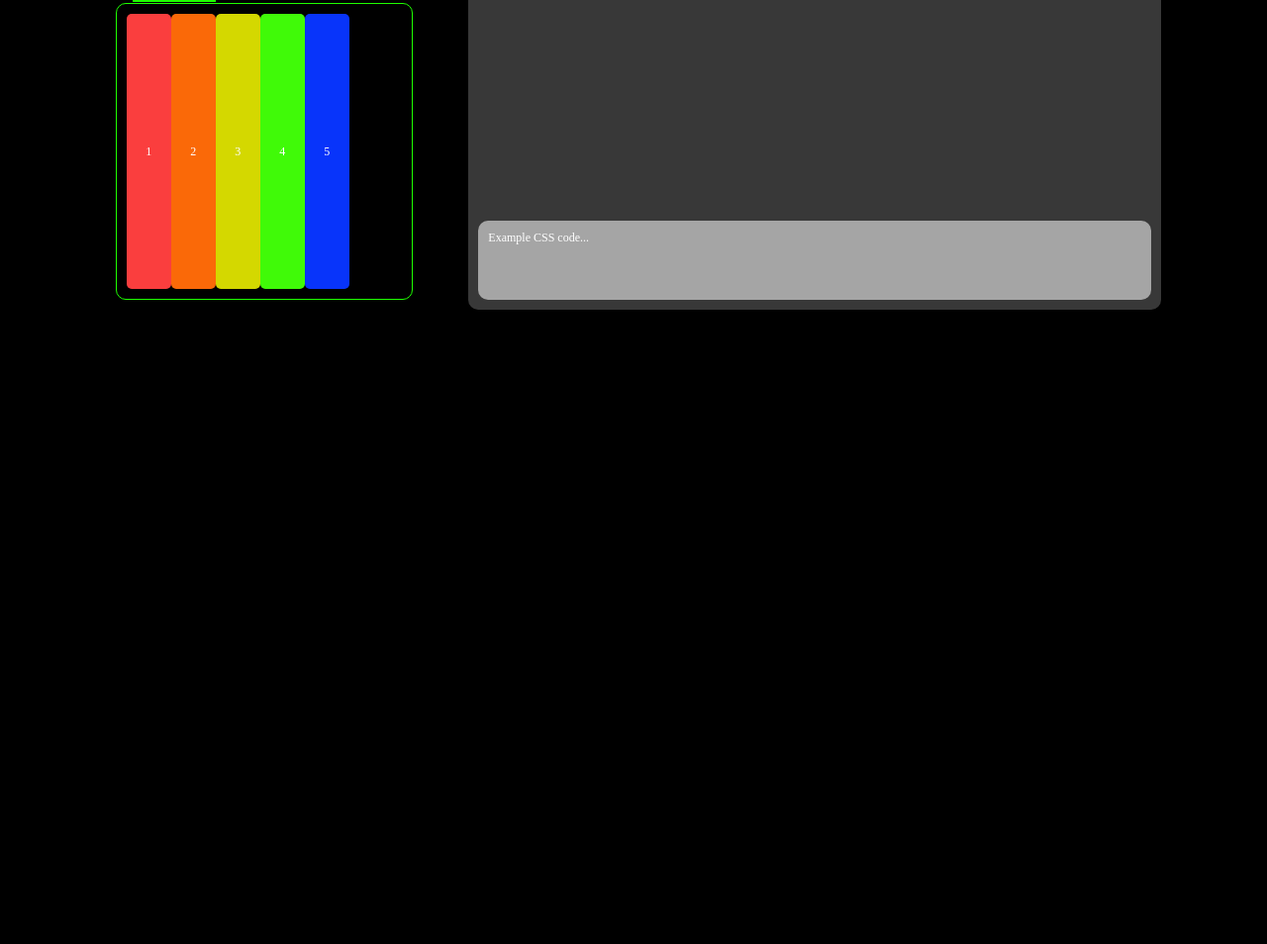
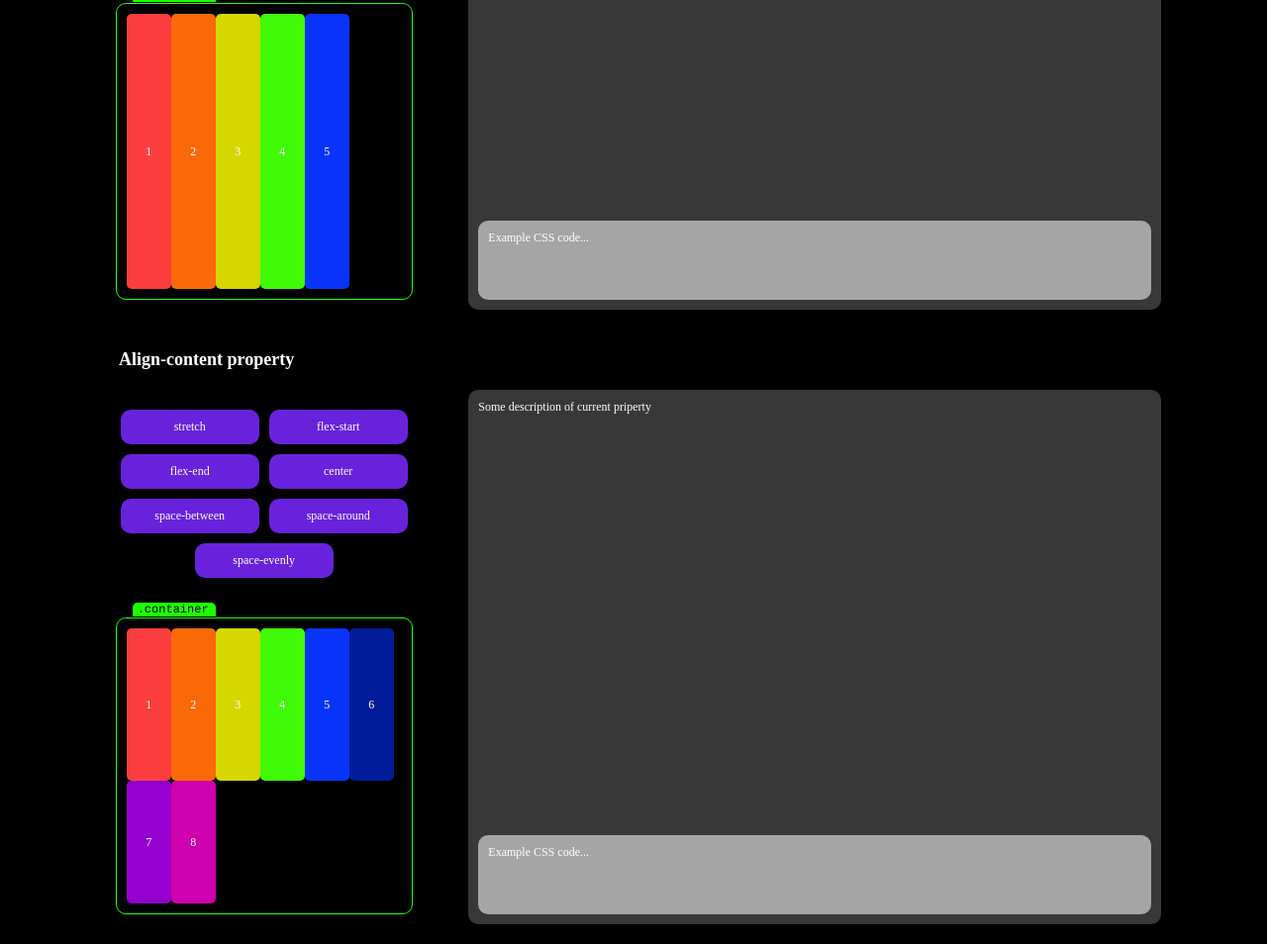
Before and after one commit to AlxLebedev/flexbox-visual, a website built with webpack: page src/index.html in a window 1280 px wide. Shown: the part 2494-3448 px from the top of the page at 99% size. Before the commit the page ends 2827 px from the top, so only its background shows below. Built offline with nearby package versions, Linux system fonts and the light colour scheme.

Commit message:
align-content added

```diff
--- a/src/css/style.css
+++ b/src/css/style.css
@@ -173,8 +173,16 @@ h1 {
   display: block;
 }
 
-.stretch {
+.align-items-stretch {
   align-items: stretch;
+}
+
+.align-content-stretch {
+  align-content: stretch;
+}
+
+.wrap {
+  flex-wrap: wrap;
 }
 
 @media (min-width: 360px) and (max-width: 1024px) {
--- a/src/index.html
+++ b/src/index.html
@@ -126,7 +126,7 @@
             <div class="button flex-container-button" data-value="center">center</div>
             <div class="button flex-container-button" data-value="baseline">baseline</div>
           </div>
-          <div class="flex-items stretch" data-prop="align-items">
+          <div class="flex-items align-items-stretch" data-prop="align-items">
             <div class="flex-item one">1</div>
             <div class="flex-item two">2</div>
             <div class="flex-item three">3</div>
@@ -142,6 +142,38 @@
         </div>
       </div>
     </section>
+    <section class="section">
+      <h2 class="property-title">Align-content property</h2>
+      <div class="wrapper">
+        <div class="container visual" data-id="container">
+          <div class="buttons">
+            <div class="button active flex-container-button" data-value="stretch">stretch</div>
+            <div class="button flex-container-button" data-value="flex-start">flex-start</div>
+            <div class="button flex-container-button" data-value="flex-end">flex-end</div>
+            <div class="button flex-container-button" data-value="center">center</div>
+            <div class="button flex-container-button" data-value="space-between">space-between</div>
+            <div class="button flex-container-button" data-value="space-around">space-around</div>
+            <div class="button flex-container-button" data-value="space-evenly">space-evenly</div>
+          </div>
+          <div class="flex-items wrap align-content-stretch align-items-stretch" data-prop="align-content">
+            <div class="flex-item one">1</div>
+            <div class="flex-item two">2</div>
+            <div class="flex-item three">3</div>
+            <div class="flex-item four">4</div>
+            <div class="flex-item five">5</div>
+            <div class="flex-item six">6</div>
+            <div class="flex-item seven">7</div>
+            <div class="flex-item eight">8</div>
+          </div>
+        </div>
+        <div class="container description">
+          <div>Some description of current priperty</div>
+          <div class="example-css-code">
+            <p>Example CSS code...</p>
+          </div>
+        </div>
+      </div>
+    </section>
   </div>
 </body>
 </html>
--- a/src/js/Data/DescriptionGenerator.js
+++ b/src/js/Data/DescriptionGenerator.js
@@ -22,18 +22,28 @@ export default class DescriptionGenerator {
       common: 'Свойство применяется к флекс-контейнеру и задаёт выравнивание вдоль главной оси, тем самым распределяет свободное пространство внутри флекс-контейнера.',
       'flex-start': 'Значение flex-start является значением по умолчанию для флекс-контейнера - элементы сдвинуты в начало главной оси флекс-контейнера.',
       'flex-end': 'Элементы сдвинуты ближе к концу главной оси флекс-контейнера',
-      'center': 'Элементы центрированы вдоль линии',
-      'space-between': 'Элементы равномерно распределены по линии; первый элемент находится в начале строки, последний элемент в конце строки',
+      'center': 'Элементы центрированы вдоль линии.',
+      'space-between': 'Элементы равномерно распределены по линии; первый элемент находится в начале строки, последний элемент в конце строки.',
       'space-around': 'Элементы равномерно распределены по линии с одинаковым пространством вокруг них. Обратите внимание, что визуально пространства не равны, так как все элементы имеют одинаковое пространство с обеих сторон. Первый элемент будет иметь одну единицу пространства напротив края контейнера, но две единицы пространства между следующим элементом, потому что у следующего элемента есть свой собственный интервал, который применяется.',
       'space-evenly': 'Элементы распределяются таким образом, чтобы расстояние между любыми двумя элементами (и расстояние до краев) было одинаковым.',
     };
     this.alignItemsProperty = {
-      common: 'Это свойство определяет поведение по умолчанию того, как flex элементы располагаются вдоль поперечной оси на текущей линии. Думайте об этом как о justify-content версии для поперечной оси (перпендикулярной главной оси).',
+      common: 'Это свойство определяет поведение по умолчанию того, как флекс-элементы располагаются вдоль поперечной оси на текущей линии. Думайте об этом как о justify-content версии для поперечной оси (перпендикулярной главной оси).',
       'stretch': 'Значение stretch является значением по умолчанию для флекс-контейнера - элементы растягиваются, чтобы заполнить контейнер (все еще соблюдаются min-width / max-width).',
       'flex-start': 'Элементы размещаются в начале поперечной оси.',
-      'flex-end': 'Элементы располагаются в конце поперечной оси',
+      'flex-end': 'Элементы располагаются в конце поперечной оси.',
       'center': 'Элементы центрированы по поперечной оси',
       'baseline': 'Элементы выровнены, по их базовой линии.',
+    };
+    this.alignContentProperty = {
+      common: 'Это свойство выравнивает линии в пределах флекс-контейнера, когда есть дополнительное пространство на поперечной оси, подобно тому, как justify-content выравнивает отдельные элементы в пределах главной оси. Свойство не действует, когда есть только одна строка флекс-элементов.',
+      'stretch': 'Значение stretch является значением по умолчанию для флекс-контейнера - линии растягиваются, чтобы занять оставшееся пространство.',
+      'flex-start': 'Элементы сдвинуты в начало контейнера.',
+      'flex-end': 'Элементы сдвинуты в конец контейнера.',
+      'center': 'Элементы выровнены по центру в контейнере.',
+      'space-between': 'Элементы равномерно распределены; первая строка находится в начале контейнера, а последняя — в конце.',
+      'space-around': 'Элементы равномерно распределены с равным пространством вокруг каждой строки.',
+      'space-evenly': 'Элементы распределены равномерно, вокруг них одинаковое пространство.',
     };
   }
 
@@ -49,6 +59,8 @@ export default class DescriptionGenerator {
         return [this.justifyContentProperty.common, this.justifyContentProperty[value]];
       case 'align-items':
         return [this.alignItemsProperty.common, this.alignItemsProperty[value]];
+      case 'align-content':
+        return [this.alignContentProperty.common, this.alignContentProperty[value]];
       default:
         return 'No descriptions...';
     }
```
